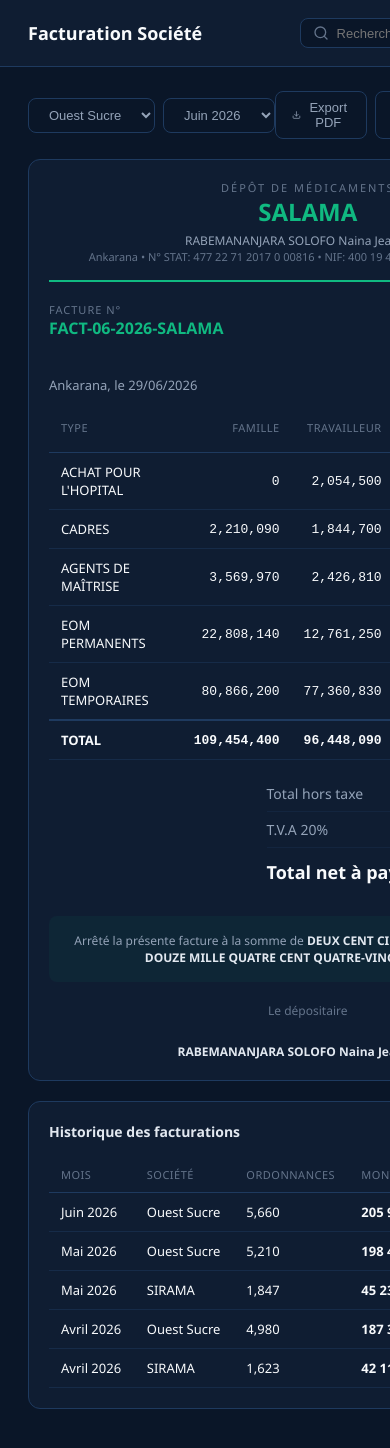
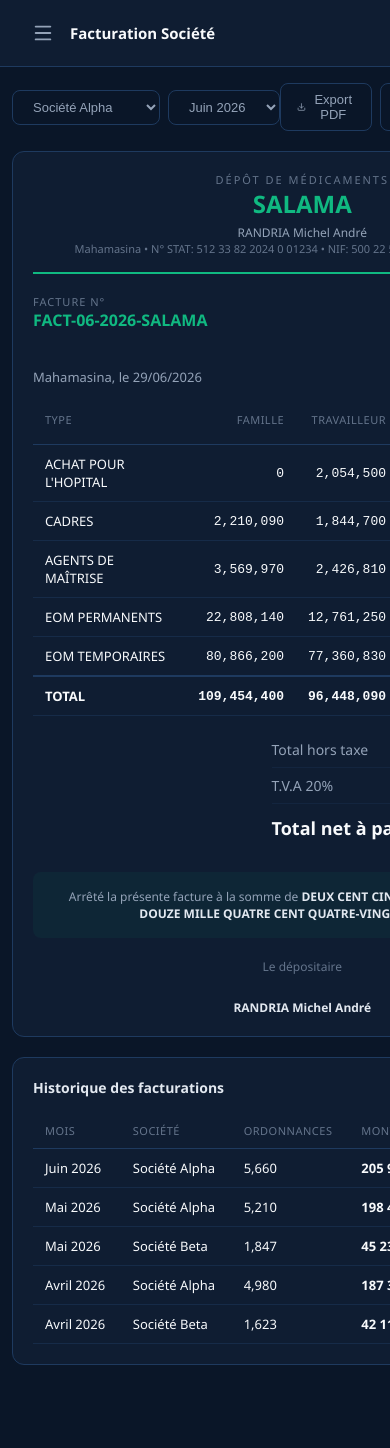
Before and after one commit to geminieatelier-maker/salama, a React (Vite) app: page /#/facturation in a window 390 px wide. Shown: the top 1448 px of the page. After the commit the page ends 1397 px from the top, so only its background shows below. Built offline with nearby package versions, Linux system fonts and the light colour scheme.

Commit message:
Replace real data with fictional demo data + mobile menu

```diff
--- a/src/App.jsx
+++ b/src/App.jsx
@@ -1,6 +1,6 @@
 import { useState } from 'react'
 import { Routes, Route, useNavigate, useLocation } from 'react-router-dom'
-import { LayoutDashboard, Package, ArrowDownToLine, ShoppingCart, Building2, FileText, ClipboardCheck, Users, BarChart3, Settings, LogOut, Search, Bell, Pill } from 'lucide-react'
+import { LayoutDashboard, Package, ArrowDownToLine, ShoppingCart, Building2, FileText, ClipboardCheck, Users, BarChart3, Settings, LogOut, Search, Bell, Pill, Menu, X } from 'lucide-react'
 import Dashboard from './pages/Dashboard'
 import Produits from './pages/Produits'
 import Entrees from './pages/Entrees'
@@ -41,16 +41,20 @@ const titles = {
 export default function App() {
   const nav = useNavigate()
   const loc = useLocation()
+  const [mobileMenu, setMobileMenu] = useState(false)
+  const goTo = (path) => { nav(path); setMobileMenu(false); }
   return <div className="app">
-    <aside className="sidebar">
+    {mobileMenu && <div className="sidebar-overlay" onClick={()=>setMobileMenu(false)}/>}
+    <aside className={`sidebar${mobileMenu?' open':''}`}>
       <div className="sidebar-logo">
         <div className="logo-icon"><Pill size={22}/></div>
         <div><div className="logo-text">SALAMA</div><div className="logo-sub">Dépôt de médicaments</div></div>
+        <button className="mobile-close" onClick={()=>setMobileMenu(false)}><X size={20}/></button>
       </div>
       <nav>
         {menu.map((m,i) => m.section
           ? <div key={i} className="nav-section">{m.section}</div>
-          : <button key={m.path} className={`nav-item${loc.pathname===m.path?' active':''}`} onClick={()=>nav(m.path)}>
+          : <button key={m.path} className={`nav-item${loc.pathname===m.path?' active':''}`} onClick={()=>goTo(m.path)}>
               <m.icon size={18}/> {m.label}
             </button>
         )}
@@ -64,9 +68,9 @@ export default function App() {
     </aside>
     <div className="main">
       <div className="topbar">
-        <h1>{titles[loc.pathname]||'SALAMA'}</h1>
+        <div style={{display:'flex',alignItems:'center',gap:12}}><button className="mobile-menu-btn" onClick={()=>setMobileMenu(true)}><Menu size={22}/></button><h1>{titles[loc.pathname]||'SALAMA'}</h1></div>
         <div className="topbar-actions">
-          <div className="search-bar"><Search size={16} color="#64748b"/><input placeholder="Rechercher un médicament..."/></div>
+          <div className="search-bar hide-mobile"><Search size={16} color="#64748b"/><input placeholder="Rechercher un médicament..."/></div>
           <button className="btn btn-outline" style={{position:'relative'}}><Bell size={16}/><span style={{position:'absolute',top:4,right:4,width:8,height:8,background:'#ef4444',borderRadius:'50%'}}/></button>
         </div>
       </div>
--- a/src/index.css
+++ b/src/index.css
@@ -57,10 +57,20 @@ body { font-family:'Segoe UI',system-ui,sans-serif; background:#0a1628; color:#f
 .alert-g { background:rgba(16,185,129,.1); color:#6ee7b7; }
 .search-bar { display:flex; align-items:center; gap:8px; background:#0a1628; border:1px solid #1e3a5f; border-radius:8px; padding:6px 12px; flex:1; max-width:350px; }
 .search-bar input { background:none; border:none; color:#f8fafc; font-size:13px; outline:none; flex:1; }
+.mobile-menu-btn { display:none; background:none; border:none; color:#94a3b8; cursor:pointer; padding:4px; }
+.mobile-close { display:none; background:none; border:none; color:#94a3b8; cursor:pointer; padding:4px; margin-left:auto; }
+.sidebar-overlay { display:none; }
 @media(max-width:768px) {
-  .sidebar { display:none; }
+  .sidebar { position:fixed; left:-260px; z-index:100; transition:left .3s; }
+  .sidebar.open { left:0; }
+  .sidebar-overlay { display:block; position:fixed; inset:0; background:rgba(0,0,0,.6); z-index:99; }
+  .mobile-menu-btn { display:flex; }
+  .mobile-close { display:flex; }
   .main { margin-left:0; }
   .form-grid { grid-template-columns:1fr; }
   .grid2 { grid-template-columns:1fr; }
   .stats { grid-template-columns:1fr 1fr; }
+  .hide-mobile { display:none !important; }
+  .topbar h1 { font-size:15px; }
+  .content { padding:16px 12px; }
 }
--- a/src/pages/Dashboard.jsx
+++ b/src/pages/Dashboard.jsx
@@ -8,7 +8,7 @@ export default function Dashboard({ onNavigate }) {
       <div className="stat"><div className="label">Ventes civil ce mois</div><div className="value" style={{color:'#3b82f6'}}>156</div><div className="sub" style={{color:'#22c55e'}}>+12% vs mois dernier</div></div>
       <div className="stat"><div className="label">Ventes société</div><div className="value" style={{color:'#a855f7'}}>1 247</div><div className="sub" style={{color:'#94a3b8'}}>3 sociétés actives</div></div>
       <div className="stat"><div className="label">CA ce mois</div><div className="value" style={{color:'#f8fafc'}}>18.5M Ar</div><div className="sub" style={{color:'#22c55e'}}>Société: 15.2M | Civil: 3.3M</div></div>
-      <div className="stat"><div className="label">Créances sociétés</div><div className="value" style={{color:'#ef4444'}}>42.8M Ar</div><div className="sub" style={{color:'#f59e0b'}}>Ouest Sucre: 28.5M</div></div>
+      <div className="stat"><div className="label">Créances sociétés</div><div className="value" style={{color:'#ef4444'}}>42.8M Ar</div><div className="sub" style={{color:'#f59e0b'}}>Société Alpha: 28.5M</div></div>
       <div className="stat"><div className="label">Expirations proches</div><div className="value" style={{color:'#f59e0b'}}>15</div><div className="sub" style={{color:'#ef4444'}}>3 expirés</div></div>
       <div className="stat"><div className="label">Entrées ce mois</div><div className="value" style={{color:'#10b981'}}>89</div><div className="sub" style={{color:'#94a3b8'}}>Valeur: 8.2M Ar</div></div>
     </div>
@@ -20,10 +20,10 @@ export default function Dashboard({ onNavigate }) {
         <table className="tbl">
           <thead><tr><th>Date</th><th>Travailleur</th><th>Société</th><th>Montant</th></tr></thead>
           <tbody>
-            <tr onClick={()=>onNavigate('/vente-societe')}><td>01/07</td><td>RAKOTO Jean</td><td>Ouest Sucre</td><td style={{color:'#10b981'}}>45 600 Ar</td></tr>
-            <tr onClick={()=>onNavigate('/vente-societe')}><td>01/07</td><td>RABE Marie</td><td>Ouest Sucre</td><td style={{color:'#10b981'}}>128 000 Ar</td></tr>
-            <tr onClick={()=>onNavigate('/vente-societe')}><td>30/06</td><td>ANDRIA Paul</td><td>SIRAMA</td><td style={{color:'#10b981'}}>67 200 Ar</td></tr>
-            <tr onClick={()=>onNavigate('/vente-societe')}><td>30/06</td><td>RASOA Hery</td><td>Ouest Sucre</td><td style={{color:'#10b981'}}>312 500 Ar</td></tr>
+            <tr onClick={()=>onNavigate('/vente-societe')}><td>01/07</td><td>RAKOTO Jean</td><td>Société Alpha</td><td style={{color:'#10b981'}}>45 600 Ar</td></tr>
+            <tr onClick={()=>onNavigate('/vente-societe')}><td>01/07</td><td>RABE Marie</td><td>Société Alpha</td><td style={{color:'#10b981'}}>128 000 Ar</td></tr>
+            <tr onClick={()=>onNavigate('/vente-societe')}><td>30/06</td><td>ANDRIA Paul</td><td>Société Beta</td><td style={{color:'#10b981'}}>67 200 Ar</td></tr>
+            <tr onClick={()=>onNavigate('/vente-societe')}><td>30/06</td><td>RASOA Hery</td><td>Société Alpha</td><td style={{color:'#10b981'}}>312 500 Ar</td></tr>
           </tbody>
         </table>
         </div>
@@ -34,8 +34,8 @@ export default function Dashboard({ onNavigate }) {
           <div className="card-title"><AlertTriangle size={18}/> Alertes</div>
           <div className="alert alert-r"><ThermometerSun size={14}/> AMOXICILLINE 500mg expiré depuis 5 jours</div>
           <div className="alert alert-y"><Package size={14}/> PARACETAMOL 1000mg — stock bas (12 boîtes)</div>
-          <div className="alert alert-y"><Clock size={14}/> Facturation Ouest Sucre — Juin en attente</div>
-          <div className="alert alert-g"><Building2 size={14}/> SIRAMA — facture Mai payée</div>
+          <div className="alert alert-y"><Clock size={14}/> Facturation Société Alpha — Juin en attente</div>
+          <div className="alert alert-g"><Building2 size={14}/> Société Beta — facture Mai payée</div>
         </div>
         <div className="card">
           <div className="card-title"><TrendingUp size={18}/> Top médicaments (société)</div>
--- a/src/pages/EtatControle.jsx
+++ b/src/pages/EtatControle.jsx
@@ -19,7 +19,7 @@ export default function EtatControle() {
     <div style={{display:'flex',justifyContent:'space-between',alignItems:'center',marginBottom:20}}>
       <div style={{display:'flex',gap:8}}>
         <select className="btn btn-outline" style={{fontSize:13}}>
-          <option>Ouest Sucre</option><option>SIRAMA</option><option>SUCOMA</option>
+          <option>Société Alpha</option><option>Société Beta</option><option>Société Gamma</option>
         </select>
         <select className="btn btn-outline" style={{fontSize:13}}>
           <option>Juin 2026</option><option>Mai 2026</option><option>Avril 2026</option>
@@ -45,7 +45,7 @@ export default function EtatControle() {
     </div>
 
     {tab === 'controle' && <div className="card">
-      <div className="card-title"><ClipboardCheck size={16}/> État de contrôle — Ouest Sucre — Juin 2026</div>
+      <div className="card-title"><ClipboardCheck size={16}/> État de contrôle — Société Alpha — Juin 2026</div>
       <div style={{fontSize:12,color:'#64748b',marginBottom:16}}>Enregistrement de toutes les ordonnances et factures détaillées des médicaments consommés</div>
       <div className="tbl-wrap">
       <table className="tbl">
@@ -86,7 +86,7 @@ export default function EtatControle() {
     </div>}
 
     {tab === 'stock' && <div className="card">
-      <div className="card-title">État de stock — Médicaments consommés par Ouest Sucre — Juin 2026</div>
+      <div className="card-title">État de stock — Médicaments consommés par Société Alpha — Juin 2026</div>
       <div className="tbl-wrap">
       <table className="tbl">
         <thead><tr><th>Référence</th><th>Médicament</th><th>Qté consommée</th><th>Prix unitaire</th><th>Montant total</th></tr></thead>
--- a/src/pages/Facturation.jsx
+++ b/src/pages/Facturation.jsx
@@ -3,7 +3,7 @@ import { FileText, Download, Building2, Calendar, Printer } from 'lucide-react'
 
 export default function Facturation() {
   const [mois] = useState('Juin 2026')
-  const [societe] = useState('Ouest Sucre')
+  const [societe] = useState('Société Alpha')
 
   const categories = [
     { type:'ACHAT POUR L\'HOPITAL', famille:0, travailleur:2054500, nombre:8, montant:null },
@@ -20,18 +20,18 @@ export default function Facturation() {
   const totalTTC = totalHT + tva
 
   const historique = [
-    { mois:'Juin 2026', societe:'Ouest Sucre', montant:'205 912 490', statut:'En attente', nb:5660 },
-    { mois:'Mai 2026', societe:'Ouest Sucre', montant:'198 456 200', statut:'Payée', nb:5210 },
-    { mois:'Mai 2026', societe:'SIRAMA', montant:'45 230 800', statut:'Payée', nb:1847 },
-    { mois:'Avril 2026', societe:'Ouest Sucre', montant:'187 320 100', statut:'Payée', nb:4980 },
-    { mois:'Avril 2026', societe:'SIRAMA', montant:'42 110 500', statut:'En retard', nb:1623 },
+    { mois:'Juin 2026', societe:'Société Alpha', montant:'205 912 490', statut:'En attente', nb:5660 },
+    { mois:'Mai 2026', societe:'Société Alpha', montant:'198 456 200', statut:'Payée', nb:5210 },
+    { mois:'Mai 2026', societe:'Société Beta', montant:'45 230 800', statut:'Payée', nb:1847 },
+    { mois:'Avril 2026', societe:'Société Alpha', montant:'187 320 100', statut:'Payée', nb:4980 },
+    { mois:'Avril 2026', societe:'Société Beta', montant:'42 110 500', statut:'En retard', nb:1623 },
   ]
 
   return <>
     <div style={{display:'flex',justifyContent:'space-between',alignItems:'center',marginBottom:20}}>
       <div style={{display:'flex',gap:8,alignItems:'center'}}>
         <select className="btn btn-outline" style={{fontSize:13}}>
-          <option>Ouest Sucre</option><option>SIRAMA</option><option>SUCOMA</option>
+          <option>Société Alpha</option><option>Société Beta</option><option>Société Gamma</option>
         </select>
         <select className="btn btn-outline" style={{fontSize:13}}>
           <option>Juin 2026</option><option>Mai 2026</option><option>Avril 2026</option>
@@ -48,8 +48,8 @@ export default function Facturation() {
       <div style={{textAlign:'center',marginBottom:20,paddingBottom:16,borderBottom:'2px solid #10b981'}}>
         <div style={{fontSize:11,color:'#64748b',letterSpacing:2}}>DÉPÔT DE MÉDICAMENTS</div>
         <div style={{fontSize:24,fontWeight:800,color:'#10b981'}}>SALAMA</div>
-        <div style={{fontSize:12,color:'#94a3b8',marginTop:4}}>RABEMANANJARA SOLOFO Naina Jean Aimé</div>
-        <div style={{fontSize:11,color:'#64748b'}}>Ankarana • N° STAT: 477 22 71 2017 0 00816 • NIF: 400 19 44848 • CMS: 034 73 108 93</div>
+        <div style={{fontSize:12,color:'#94a3b8',marginTop:4}}>RANDRIA Michel André</div>
+        <div style={{fontSize:11,color:'#64748b'}}>Mahamasina • N° STAT: 512 33 82 2024 0 01234 • NIF: 500 22 55667 • CMS: 034 00 000 00</div>
       </div>
 
       <div style={{display:'flex',justifyContent:'space-between',marginBottom:20}}>
@@ -60,11 +60,11 @@ export default function Facturation() {
         <div style={{textAlign:'right'}}>
           <div style={{fontSize:11,color:'#64748b'}}>Doit: Société</div>
           <div style={{fontSize:16,fontWeight:700}}>"{societe}"</div>
-          <div style={{fontSize:12,color:'#94a3b8'}}>Ankarana-AMBILOBE</div>
+          <div style={{fontSize:12,color:'#94a3b8'}}>Mahamasina-ANTANANARIVO</div>
         </div>
       </div>
 
-      <div style={{fontSize:13,color:'#94a3b8',marginBottom:8}}>Ankarana, le 29/06/2026</div>
+      <div style={{fontSize:13,color:'#94a3b8',marginBottom:8}}>Mahamasina, le 29/06/2026</div>
 
       <div className="tbl-wrap">
       <table className="tbl">
@@ -114,7 +114,7 @@ export default function Facturation() {
 
       <div style={{textAlign:'center',marginTop:20,fontSize:12,color:'#64748b'}}>
         <div>Le dépositaire</div>
-        <div style={{marginTop:24,fontWeight:600,color:'#e2e8f0'}}>RABEMANANJARA SOLOFO Naina Jean Aimé</div>
+        <div style={{marginTop:24,fontWeight:600,color:'#e2e8f0'}}>RANDRIA Michel André</div>
       </div>
     </div>
 
--- a/src/pages/Parametres.jsx
+++ b/src/pages/Parametres.jsx
@@ -16,13 +16,13 @@ export default function Parametres() {
     {tab === 'entreprise' && <div className="card">
       <div className="card-title"><Building2 size={16}/> Informations du dépôt</div>
       <div className="form-grid">
-        <div className="form-group"><label>Nom du dépôt</label><input defaultValue="DEPOT DE MEDICAMENTS SALAMA"/></div>
-        <div className="form-group"><label>Dépositaire</label><input defaultValue="RABEMANANJARA SOLOFO Naina Jean Aimé"/></div>
-        <div className="form-group"><label>Adresse</label><input defaultValue="Ankarana"/></div>
-        <div className="form-group"><label>Téléphone</label><input defaultValue="034 73 108 93"/></div>
-        <div className="form-group"><label>N° STAT</label><input defaultValue="477 22 71 2017 0 00816"/></div>
-        <div className="form-group"><label>NIF</label><input defaultValue="400 19 44848"/></div>
-        <div className="form-group"><label>CMS</label><input defaultValue="034 73 108 93"/></div>
+        <div className="form-group"><label>Nom du dépôt</label><input defaultValue="DEPOT DE MEDICAMENTS DEMO"/></div>
+        <div className="form-group"><label>Dépositaire</label><input defaultValue="RANDRIA Michel André"/></div>
+        <div className="form-group"><label>Adresse</label><input defaultValue="Mahamasina"/></div>
+        <div className="form-group"><label>Téléphone</label><input defaultValue="034 00 000 00"/></div>
+        <div className="form-group"><label>N° STAT</label><input defaultValue="512 33 82 2024 0 01234"/></div>
+        <div className="form-group"><label>NIF</label><input defaultValue="500 22 55667"/></div>
+        <div className="form-group"><label>CMS</label><input defaultValue="034 00 000 00"/></div>
         <div className="form-group"><label>Email</label><input placeholder="email@exemple.com"/></div>
         <div className="form-group form-full"><label>Logo du dépôt</label><input type="file"/></div>
         <div className="form-full" style={{display:'flex',justifyContent:'flex-end'}}><button className="btn btn-primary"><Save size={14}/> Enregistrer</button></div>
--- a/src/pages/Rapports.jsx
+++ b/src/pages/Rapports.jsx
@@ -13,9 +13,9 @@ export default function Rapports() {
       <div className="card">
         <div className="card-title"><Building2 size={16}/> CA par société — Juin 2026</div>
         {[
-          { nom:'Ouest Sucre', montant:'205 912 490', pct:94 },
-          { nom:'SIRAMA', montant:'8 450 200', pct:4 },
-          { nom:'SUCOMA', montant:'4 187 500', pct:2 },
+          { nom:'Société Alpha', montant:'205 912 490', pct:94 },
+          { nom:'Société Beta', montant:'8 450 200', pct:4 },
+          { nom:'Société Gamma', montant:'4 187 500', pct:2 },
         ].map((s,i) => <div key={i} style={{marginBottom:12}}>
           <div style={{display:'flex',justifyContent:'space-between',fontSize:13,marginBottom:4}}>
             <span style={{fontWeight:500}}>{s.nom}</span>
--- a/src/pages/Societes.jsx
+++ b/src/pages/Societes.jsx
@@ -2,9 +2,9 @@ import { useState } from 'react'
 import { Building2, Users, Upload, Search, Plus, ChevronDown, ChevronRight } from 'lucide-react'
 
 const societes = [
-  { nom:'Ouest Sucre', lieu:'Ankarana-AMBILOBE', travailleurs:951, sections:['Direction','Cadres','Agents de maîtrise','EOM Permanents','EOM Temporaires'], convention:'Active', contact:'034 00 000 00' },
-  { nom:'SIRAMA', lieu:'Ambilobe', travailleurs:623, sections:['Direction','Production','Maintenance','Transport'], convention:'Active', contact:'034 11 111 11' },
-  { nom:'SUCOMA', lieu:'Namakia', travailleurs:412, sections:['Administration','Usine','Champs','Logistique'], convention:'Active', contact:'034 22 222 22' },
+  { nom:'Société Alpha', lieu:'Mahamasina-ANTANANARIVO', travailleurs:951, sections:['Direction','Cadres','Agents de maîtrise','EOM Permanents','EOM Temporaires'], convention:'Active', contact:'034 00 000 00' },
+  { nom:'Société Beta', lieu:'Ambilobe', travailleurs:623, sections:['Direction','Production','Maintenance','Transport'], convention:'Active', contact:'034 11 111 11' },
+  { nom:'Société Gamma', lieu:'Namakia', travailleurs:412, sections:['Administration','Usine','Champs','Logistique'], convention:'Active', contact:'034 22 222 22' },
 ]
 
 const travailleurs = [
--- a/src/pages/VenteSociete.jsx
+++ b/src/pages/VenteSociete.jsx
@@ -2,7 +2,7 @@ import { useState } from 'react'
 import { Search, Plus, Minus, Trash2, Building2, User, FileText } from 'lucide-react'
 
 export default function VenteSociete() {
-  const [societe] = useState('Ouest Sucre')
+  const [societe] = useState('Société Alpha')
   const [travailleur] = useState({ matricule:'00234/003', nom:'RAKOTO Jean Baptiste', section:'EOM PERMANENTS', type:'EOM Permanents' })
 
   const panier = [
@@ -19,15 +19,15 @@ export default function VenteSociete() {
         <div className="form-group" style={{marginBottom:12}}>
           <label>Sélectionner la société</label>
           <select style={{background:'#0a1628',border:'1px solid #1e3a5f',borderRadius:8,padding:'8px 12px',color:'#f8fafc',fontSize:13}}>
-            <option>Ouest Sucre — Ankarana-AMBILOBE</option>
-            <option>SIRAMA — Ambilobe</option>
-            <option>SUCOMA — Namakia</option>
+            <option>Société Alpha — Mahamasina-ANTANANARIVO</option>
+            <option>Société Beta — Ambilobe</option>
+            <option>Société Gamma — Namakia</option>
           </select>
         </div>
         <div style={{background:'rgba(16,185,129,.1)',borderRadius:8,padding:12}}>
           <div style={{fontSize:12,color:'#64748b'}}>Société sélectionnée</div>
           <div style={{fontSize:16,fontWeight:700,color:'#10b981'}}>{societe}</div>
-          <div style={{fontSize:12,color:'#94a3b8'}}>Ankarana-AMBILOBE • Convention active • Pas de plafond</div>
+          <div style={{fontSize:12,color:'#94a3b8'}}>Mahamasina-ANTANANARIVO • Convention active • Pas de plafond</div>
         </div>
       </div>
 
```
